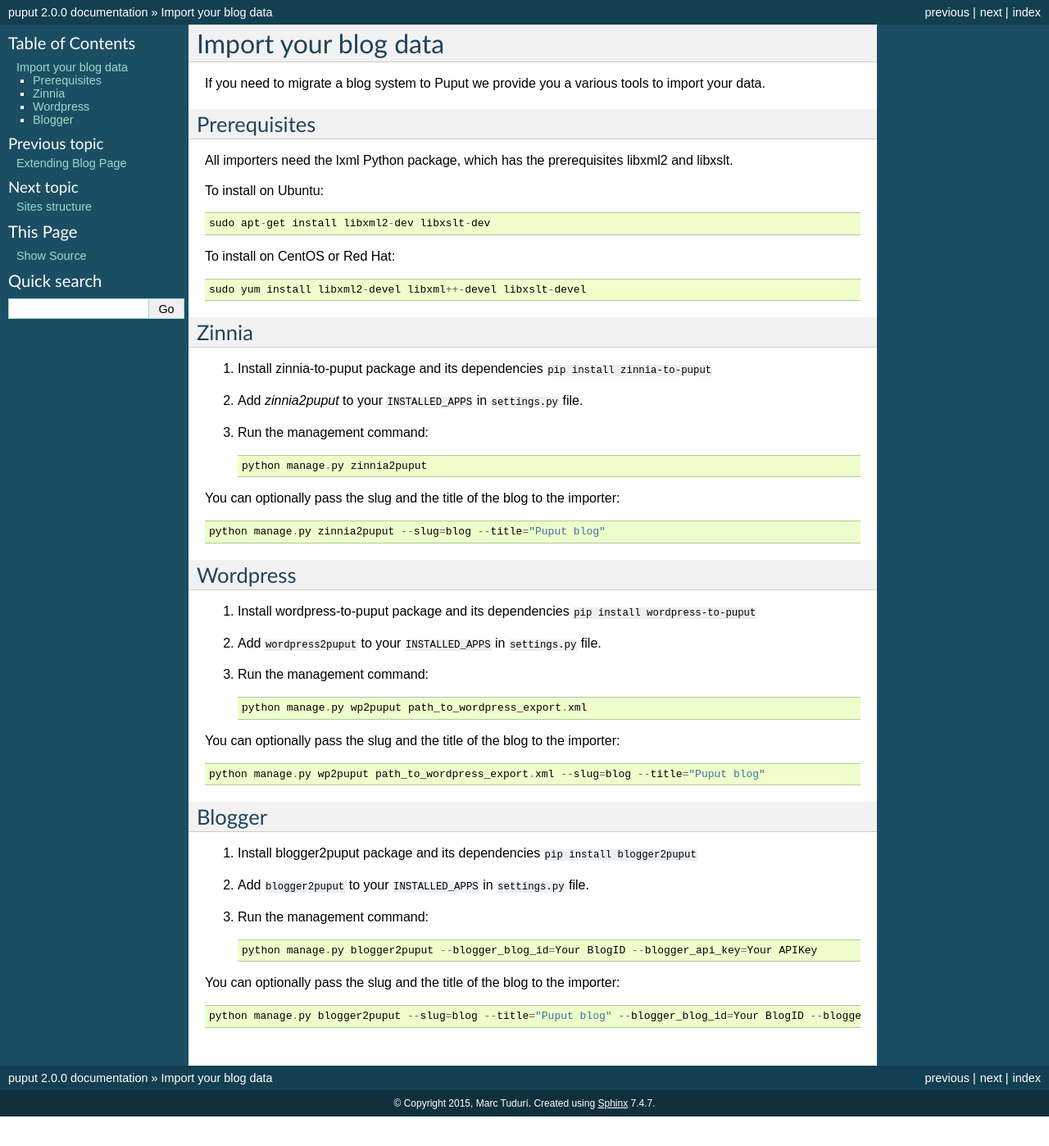
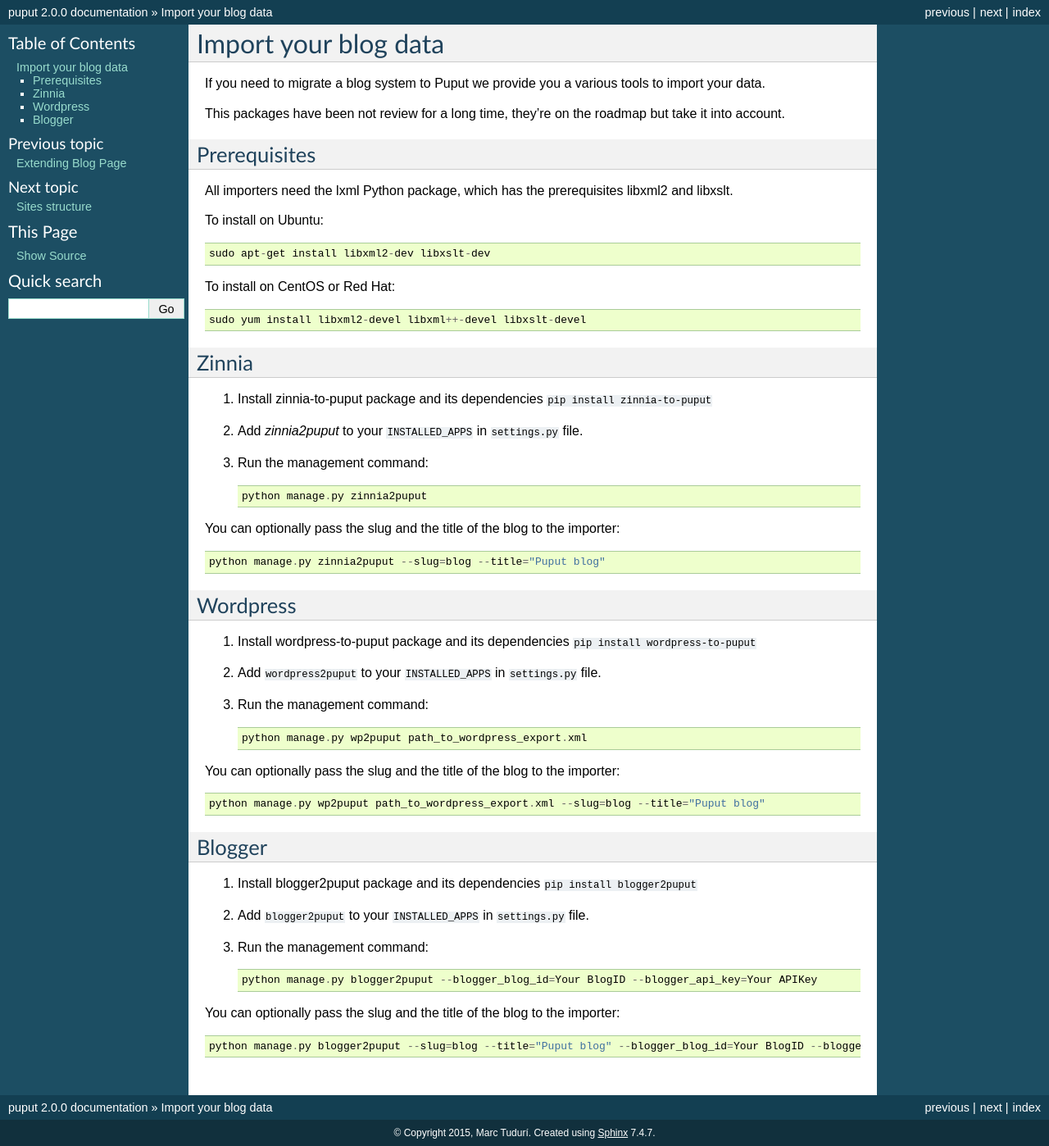
Before and after one commit to APSL/puput, a Sphinx documentation site: the page built from docs/importers.rst, in a window 1280 px wide. Shown: the whole page at 82% size. Built offline with Sphinx 7.4.7, drawn with Linux system fonts in a browser that asks for light colours; pages that are not in the unit, such as notebooks, are missing from menus; before the commit the page ends 1362 px from its top, so only the background shows below that.

```diff
--- a/docs/importers.rst
+++ b/docs/importers.rst
@@ -2,6 +2,8 @@ Import your blog data
 =====================
 
 If you need to migrate a blog system to Puput we provide you a various tools to import your data.
+
+This packages have been not review for a long time, they're on the roadmap but take it into account.
 
 Prerequisites
 -------------
--- a/docs/sites.rst
+++ b/docs/sites.rst
@@ -11,6 +11,7 @@ as parents and Entry pages as children. Furthermore all Blog pages must have Roo
 This has a powerful advantage so you can create separated sites with multiple blog instances. For instance, you could create
 a simple blog `http://www.example.com/blog/` and another one with videos (a videoblog) `http://www.example.com/tv/`.
 
+More information can be found at `Wagtail Docs <https://docs.wagtail.org/en/latest/advanced_topics/multi_site_multi_instance_multi_tenancy.html#id1>`_
 
 Single blog site
 ----------------
```
